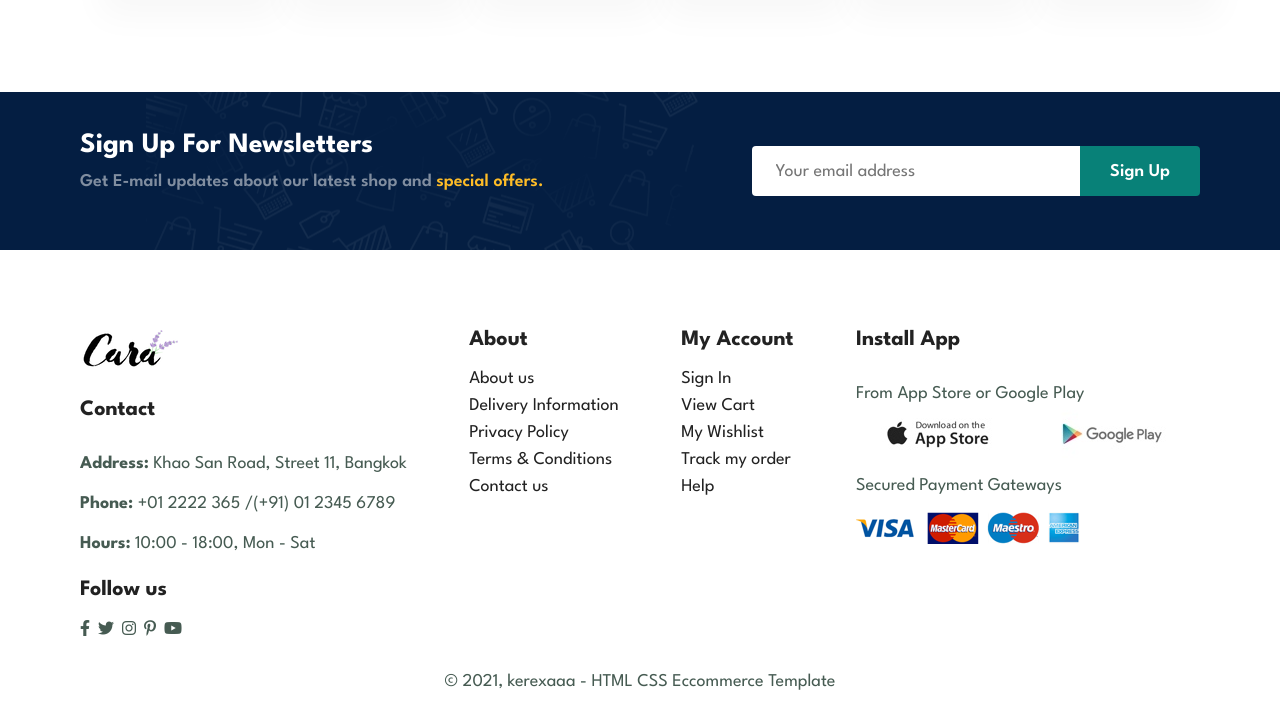
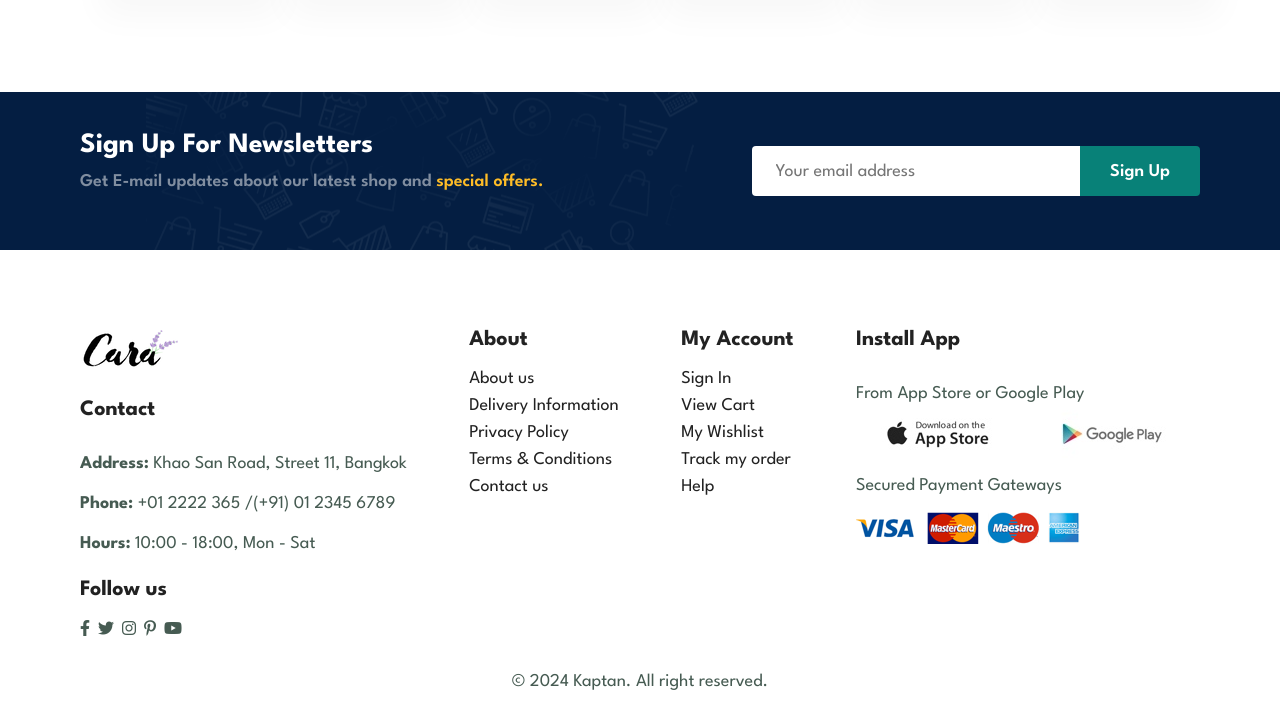
Before and after one commit to KKKAPTAN/ecommerce-shop, a plain HTML site: page about.html in a window 1280 px wide. Shown: the part 1671-2399 px from the top of the page. Drawn offline with Linux system fonts and the light colour scheme.

Commit message:
reserved

```diff
--- a/about.html
+++ b/about.html
@@ -153,7 +153,7 @@
         </div>
 
         <div class="copyright">
-            <p>&#169; 2021, kerexaaa - HTML CSS Eccommerce Template</p>
+            <p>&#169; 2024 Kaptan. All right reserved.</p>
         </div>
     </footer>
 
```
Also changed, not shown: blog.html (+1 -1 lines), cart.html (+1 -1 lines), checkout.html (+1 -1 lines), contact.html (+1 -1 lines), index.html (+1 -1 lines), shop.html (+1 -1 lines), sproduct.html (+1 -1 lines).
